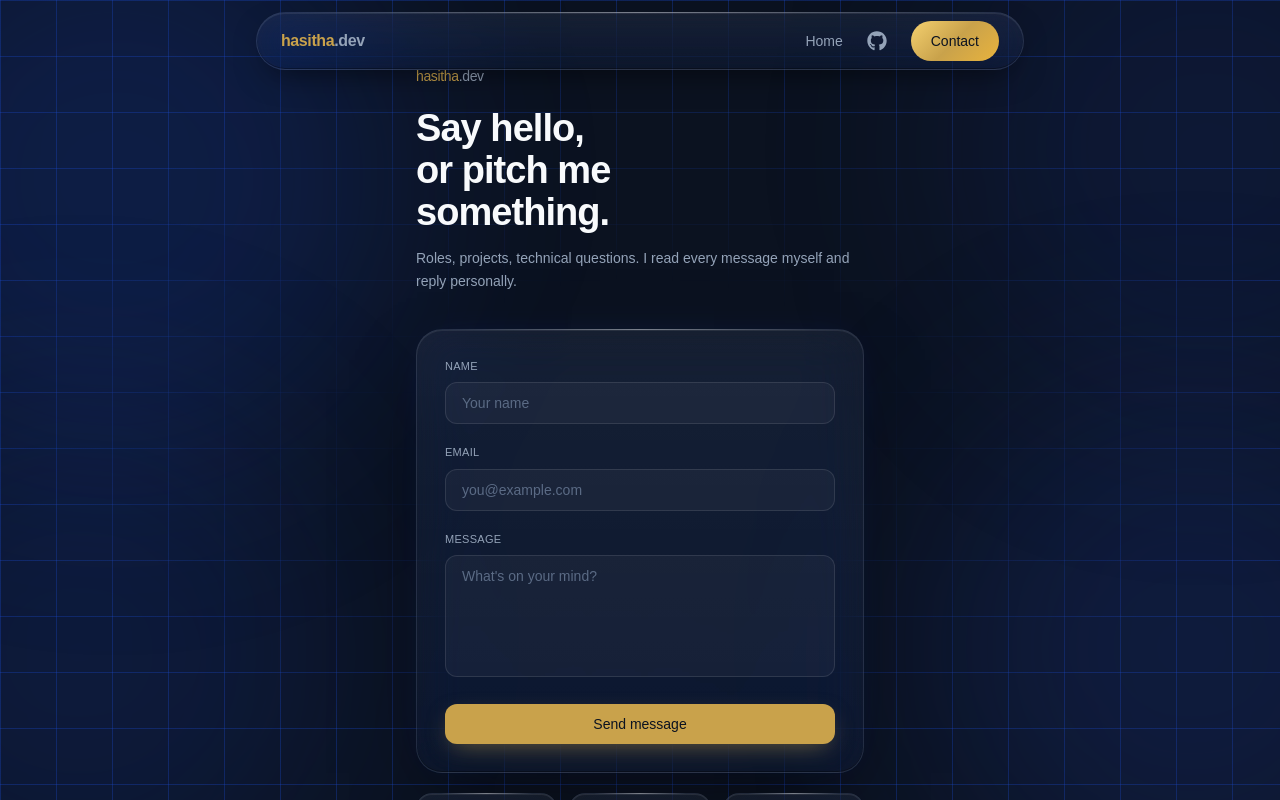
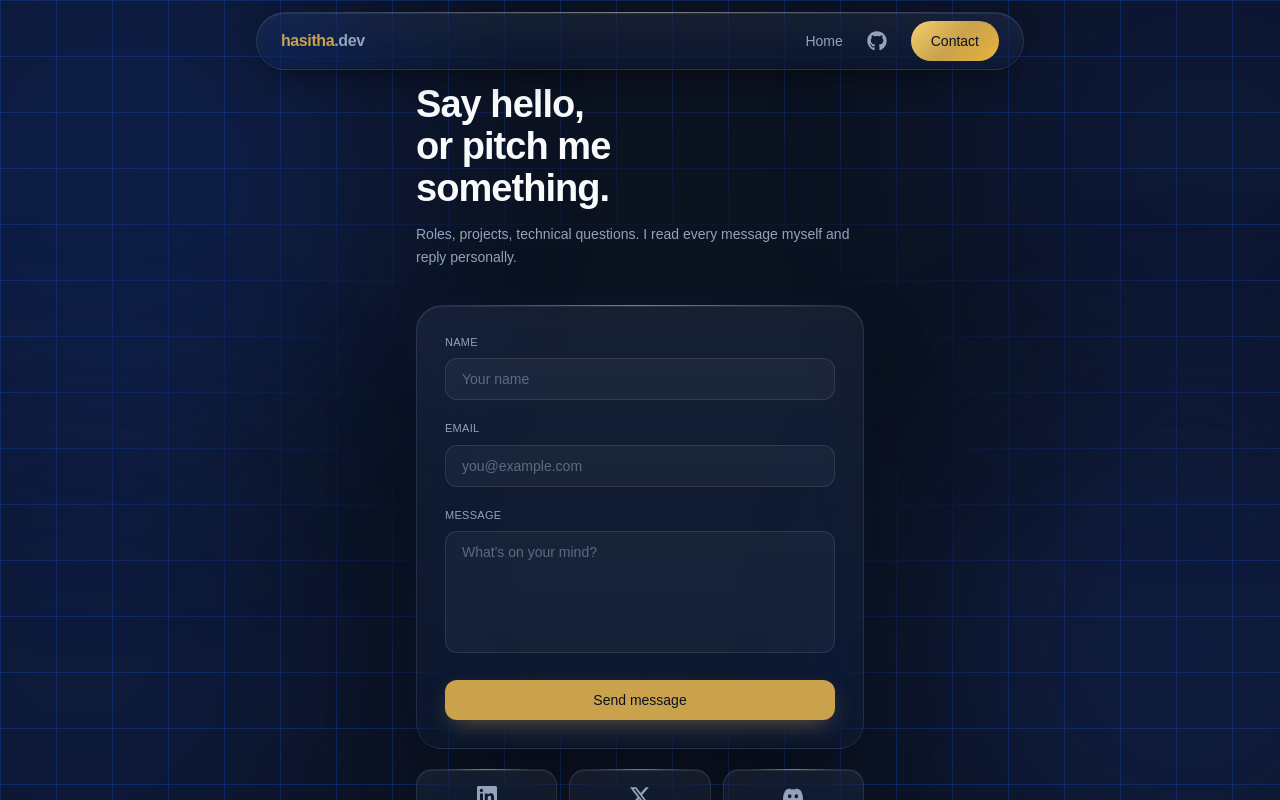
Before and after one commit to hasithaea/hasitha-dev, a Next.js app: page /contact in a window 1280 px wide. Shown: the top 800 px of the page. Built offline with nearby package versions, Linux system fonts and the light colour scheme; no server answers.

Commit message:
style: remove duplicate `hasitha.dev` logo (#25)

```diff
--- a/app/contact/page.tsx
+++ b/app/contact/page.tsx
@@ -121,11 +121,6 @@ export default function ContactPage() {
       <div
         className={`max-w-md w-full relative py-16 transition-all duration-700 ease-out ${fadeClass}`}
       >
-        <span className="font-mono text-sm tracking-tight">
-          <span className="text-accent-gold">hasitha</span>
-          <span className="text-text-muted">.dev</span>
-        </span>
-
         <h1 className="mt-5 text-[34px] sm:text-[38px] leading-[1.1] font-semibold tracking-tight text-text-primary">
           Say hello,
           <br />
```
